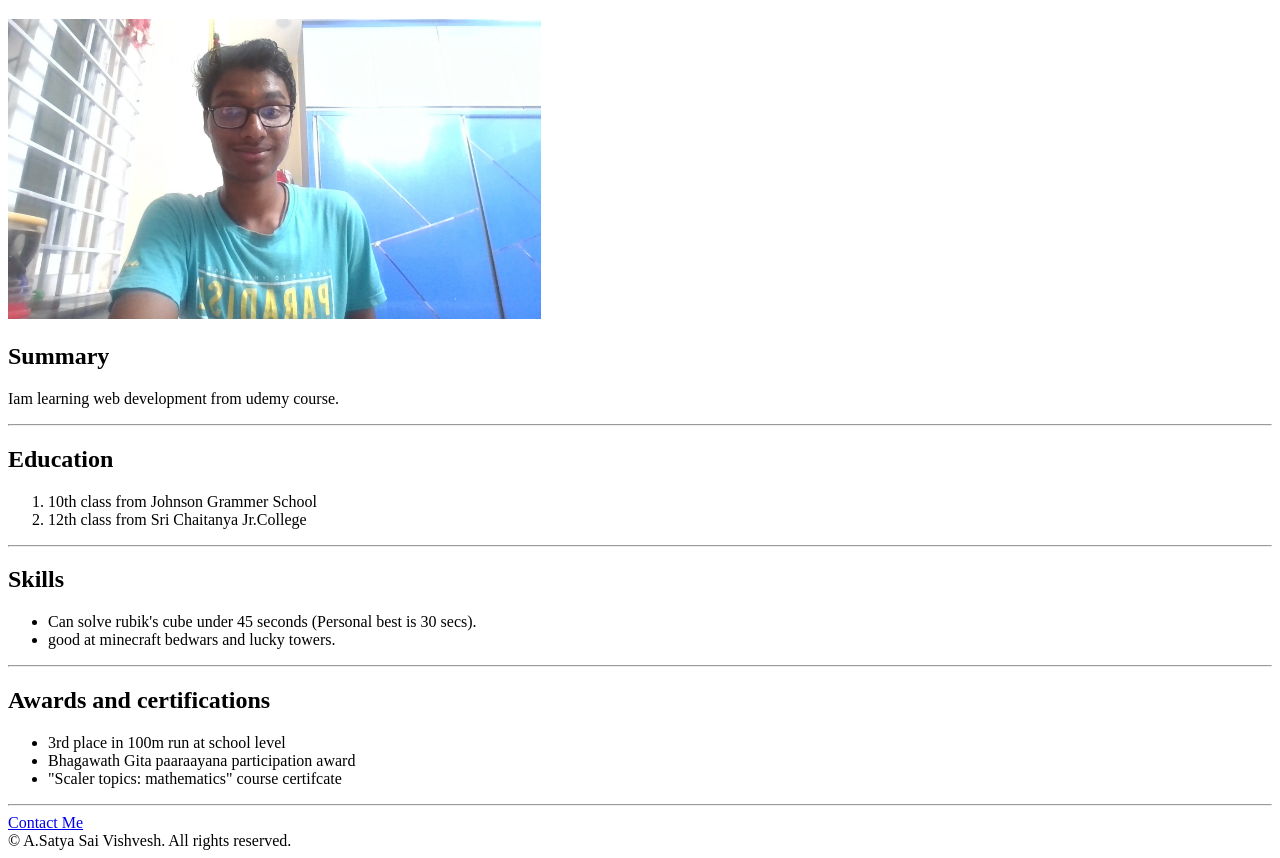
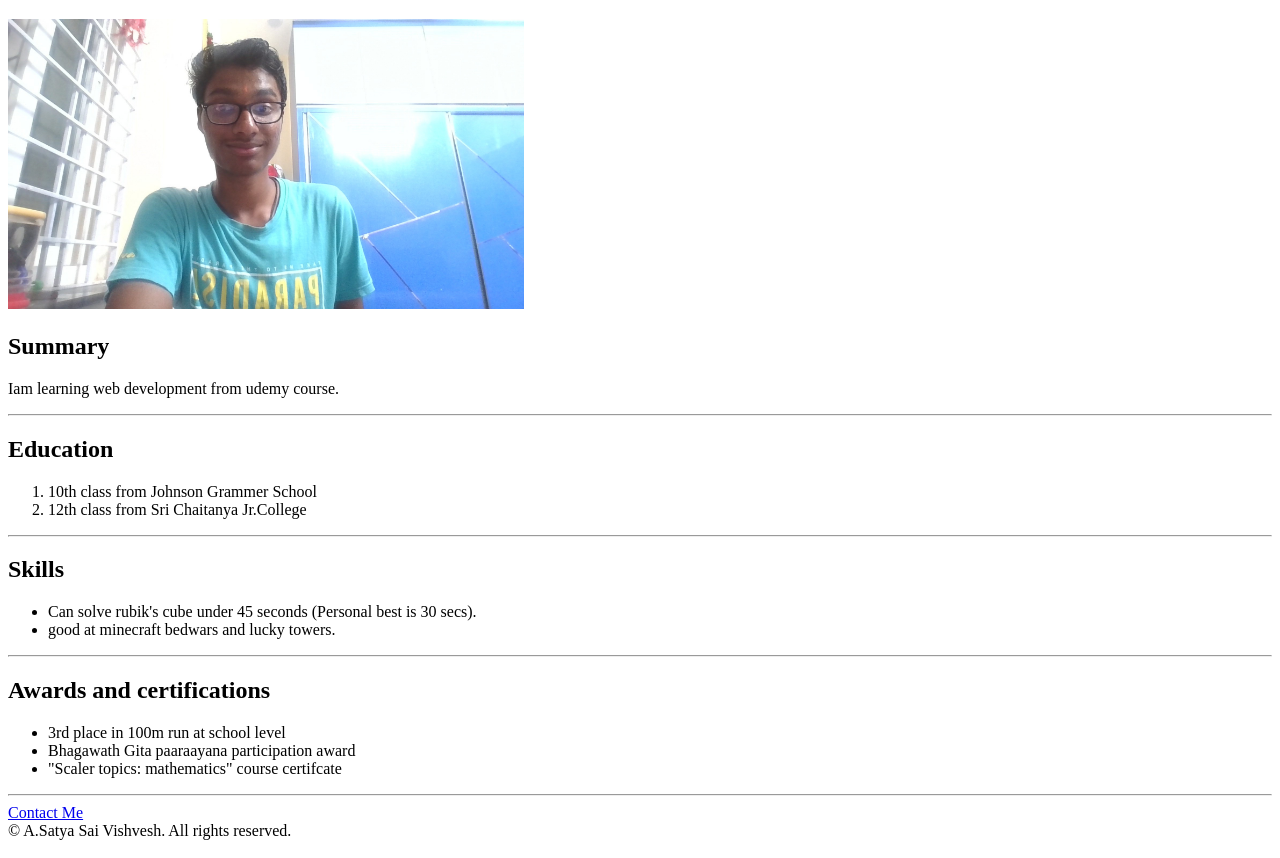
Before and after one commit to SM-Waver/My-Resume, a plain HTML site: page index.html in a window 1280 px wide. Shown: the part 61-919 px from the top of the page. Drawn offline with Linux system fonts and the light colour scheme.

Commit message:
Update index.html

```diff
--- a/index.html
+++ b/index.html
@@ -6,7 +6,7 @@
     </head>
     <body>
         <h1>A.Satya Sai Vishvesh</h1>
-        <img height="300" src="assets/images/Profile-Pic.JPG">
+        <img height="290" src="assets/images/Profile-Pic.JPG">
         <h2>Summary</h2>
         <p>Iam learning web development from udemy course.</p>
 
```
